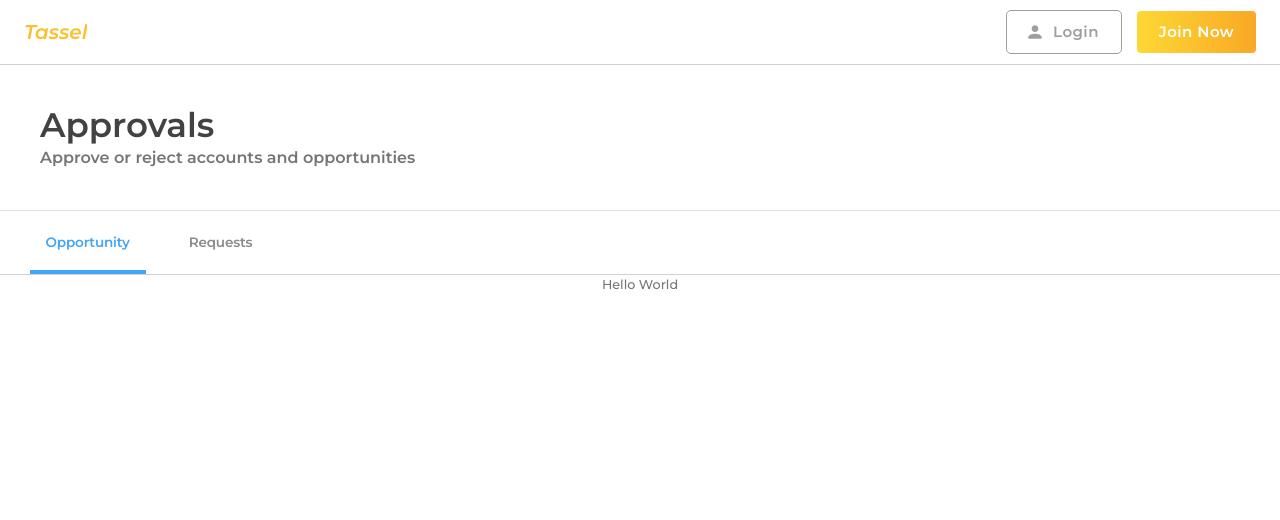
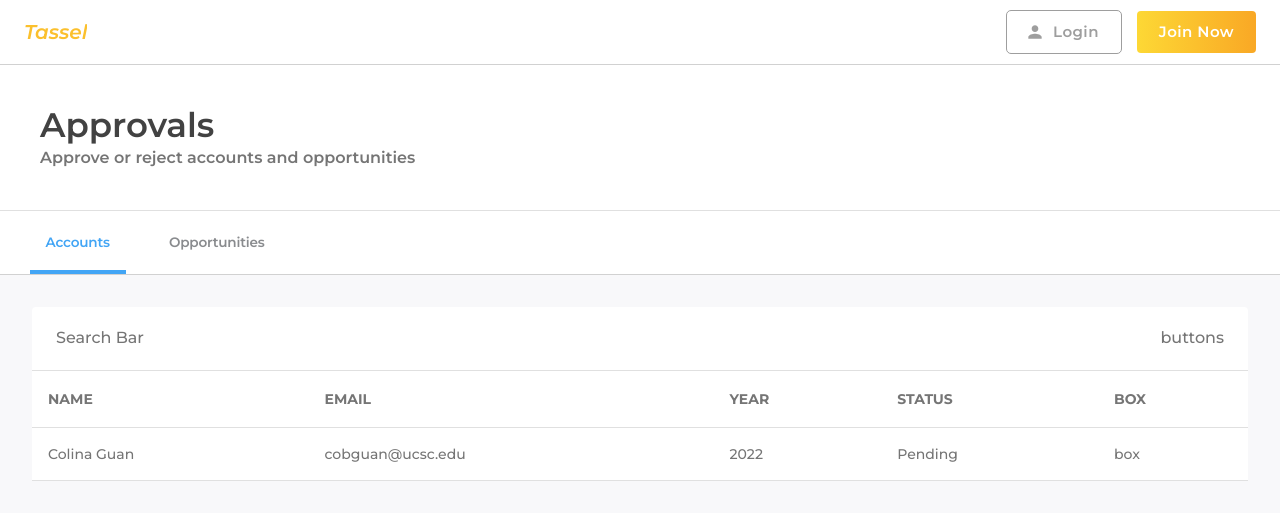
Before and after one commit to mikeriepe/tassel-ucsc, a React (Create React App) app in the folder client/: page /approvals in a window 1280 px wide. Shown: the top 520 px of the page. Built offline with nearby package versions, Linux system fonts and the light colour scheme; no server answers.

Commit message:
initial table for approving accounts

```diff
--- /dev/null
+++ b/client/src/app/components/ApprovalAccounts.js
@@ -0,0 +1,67 @@
+import * as React from 'react';
+import Box from '@mui/material/Box';
+import Paper from '@mui/material/Paper';
+import Toolbar from '@mui/material/Toolbar';
+import Typography from '@mui/material/Paper';
+import Table from '@mui/material/Table';
+import TableCell from '@mui/material/TableCell';
+import TableHead from '@mui/material/TableHead';
+import TableRow from '@mui/material/TableRow';
+import TableBody from '@mui/material/TableBody';
+import '../stylesheets/ApprovalTable.css';
+
+/**
+ * creates account approval content
+ * @return {HTML} account approval content
+ */
+export default function ApprovalAccounts() {
+  return (
+    <Box
+      style={{
+        backgroundColor: '#F8F8Fa',
+        height: '100%',
+        padding: '2rem',
+      }}
+    >
+      <Paper
+        elevation={0}
+      >
+        <Toolbar
+          style={{
+            borderBottom: '1px solid rgba(0, 0, 0, 0.12)',
+          }}
+        >
+          <Typography variant='h4'>Search Bar</Typography>
+          <Box sx={{flexGrow: 1}} />
+          <Box sx={{display: {xs: 'none', md: 'flex'}}}>
+            buttons
+          </Box>
+        </Toolbar>
+        <Table
+          style={{
+            backgroundColor: 'white',
+          }}
+        >
+          <TableHead>
+            <TableRow>
+              <TableCell id='table-head-cell'>Name</TableCell>
+              <TableCell id='table-head-cell'>Email</TableCell>
+              <TableCell id='table-head-cell'>Year</TableCell>
+              <TableCell id='table-head-cell'>Status</TableCell>
+              <TableCell id='table-head-cell'>box</TableCell>
+            </TableRow>
+          </TableHead>
+          <TableBody>
+            <TableRow>
+              <TableCell>Colina Guan</TableCell>
+              <TableCell>cobguan@ucsc.edu</TableCell>
+              <TableCell>2022</TableCell>
+              <TableCell>Pending</TableCell>
+              <TableCell>box</TableCell>
+            </TableRow>
+          </TableBody>
+        </Table>
+      </Paper>
+    </Box>
+  );
+}
--- a/client/src/app/pages/Approvals.js
+++ b/client/src/app/pages/Approvals.js
@@ -2,6 +2,7 @@ import * as React from 'react';
 import Box from '@mui/material/Box';
 import PageHeader from '../components/PageHeader';
 import CompressedTabBar from '../components/CompressedTabBar';
+import ApprovalAccounts from '../components/ApprovalAccounts';
 
 /**
  * creates approvals page
@@ -10,8 +11,8 @@ import CompressedTabBar from '../components/CompressedTabBar';
 export default function Approvals() {
   const [tab, setTab] = React.useState(0);
   const tabs = [
-    {name: 'Opportunity', component: <p>Hello World</p>},
-    {name: 'Requests', component: <p>Hello World</p>},
+    {name: 'Accounts', component: <ApprovalAccounts/>},
+    {name: 'Opportunities', component: <p>Hello World</p>},
   ];
   return (
     <Box className='Approvals'>
--- /dev/null
+++ b/client/src/app/stylesheets/ApprovalTable.css
@@ -0,0 +1,4 @@
+#table-head-cell {
+    font-weight: 700;
+    text-transform: uppercase;
+}
```
